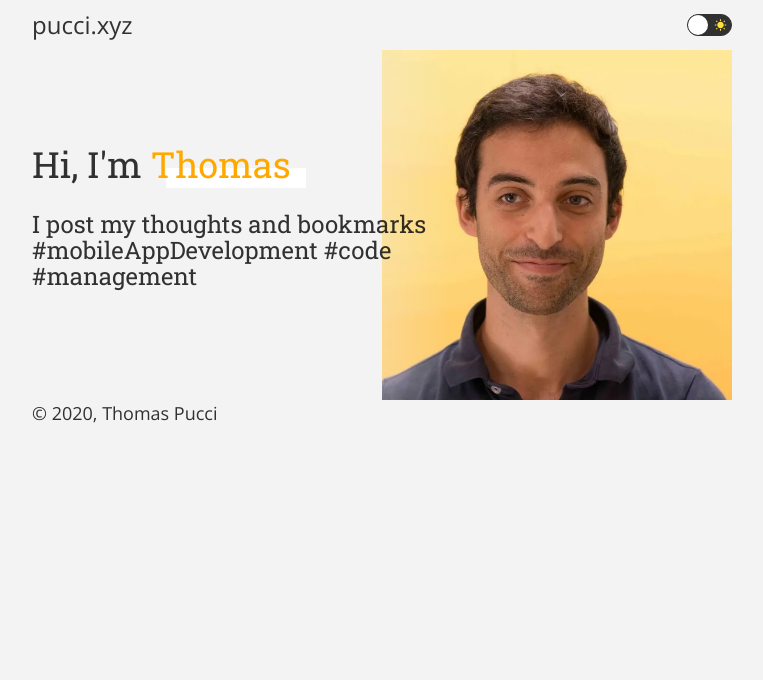
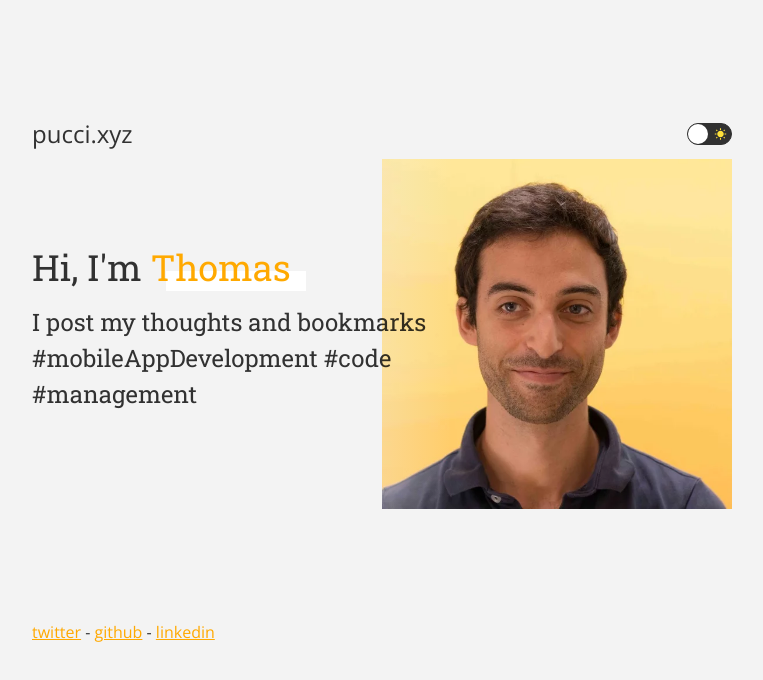
Before and after one commit to tpucci/pucci.xyz, a Gatsby site: page / in a window 1280 px wide. Shown: the whole page, without its empty margins (258-1021 px from the left). Built offline with nearby package versions, Linux system fonts and the light colour scheme; Gatsby itself is replaced by a stand-in of ours.

Commit message:
:sparkles: (footer) add footer

```diff
--- a/src/atoms/Text.tsx
+++ b/src/atoms/Text.tsx
@@ -29,10 +29,10 @@ export const BioTitle = styled.h1`
   font-family: Roboto Slab;
   font-style: normal;
   font-weight: 400;
-  font-size: 36px;
   ${responsiveFontSize(36, 30, 24)}
   text-rendering: optimizeLegibility;
-
+  line-height: 150%;
+  margin-bottom: ${({ theme }) => theme.grid}px;
   margin-top: ${({ theme }) => theme.grid}px;
 
   & > span {
@@ -60,7 +60,21 @@ export const BioParagraph = styled.p`
   font-family: Roboto Slab;
   font-style: normal;
   font-weight: 400;
-  font-size: 24px;
   ${responsiveFontSize(24, 20, 14)}
   text-rendering: optimizeLegibility;
+  line-height: 150%;
 `
+
+export const FooterNote = styled.p`
+  font-family: Open Sans, -apple-system, BlinkMacSystemFont, Segoe UI, Roboto,
+    Oxygen, Ubuntu, Cantarell, Fira Sans, Droid Sans, Helvetica Neue, sans-serif;
+  font-style: normal;
+  font-weight: 300;
+  ${responsiveFontSize(16, 14, 12)}
+  text-rendering: optimizeLegibility;
+
+  & > a {
+    color: ${({ theme }) => theme.color.primary};
+    text-decoration: underline;
+  }
+`
--- /dev/null
+++ b/src/components/Footer.tsx
@@ -0,0 +1,22 @@
+import React from "react"
+import { FooterNote } from "../atoms/Text"
+
+export function Footer() {
+  return (
+    <footer>
+      <FooterNote>
+        <a href="https://twitter.com/Thomas_Pucci" target="_blank">
+          twitter
+        </a>
+        {" - "}
+        <a href="https://github.com/tpucci" target="_blank">
+          github
+        </a>
+        {" - "}
+        <a href="https://fr.linkedin.com/in/thomaspucci" target="_blank">
+          linkedin
+        </a>
+      </FooterNote>
+    </footer>
+  )
+}
--- a/src/components/Layout.tsx
+++ b/src/components/Layout.tsx
@@ -3,6 +3,7 @@ import PropTypes from "prop-types"
 import { useStaticQuery, graphql } from "gatsby"
 
 import { Header } from "./Header"
+import { Footer } from "./Footer"
 import "./style.css"
 import { DarkModeToggle } from "./DarkModeToggle"
 import styled, { css } from "styled-components"
@@ -15,9 +16,11 @@ export function Layout({ children }: Props) {
   return (
     <Container>
       <Column>
-        <Header />
-        <div>{children}</div>
-        <footer>© {new Date().getFullYear()}, Thomas Pucci</footer>
+        <div>
+          <Header />
+          <div>{children}</div>
+        </div>
+        <Footer />
       </Column>
     </Container>
   )
@@ -26,6 +29,7 @@ export function Layout({ children }: Props) {
 const Column = styled.div`
   flex: 1;
   max-width: 700px;
+  justify-content: space-evenly;
 `
 
 const Container = styled.div(
```
